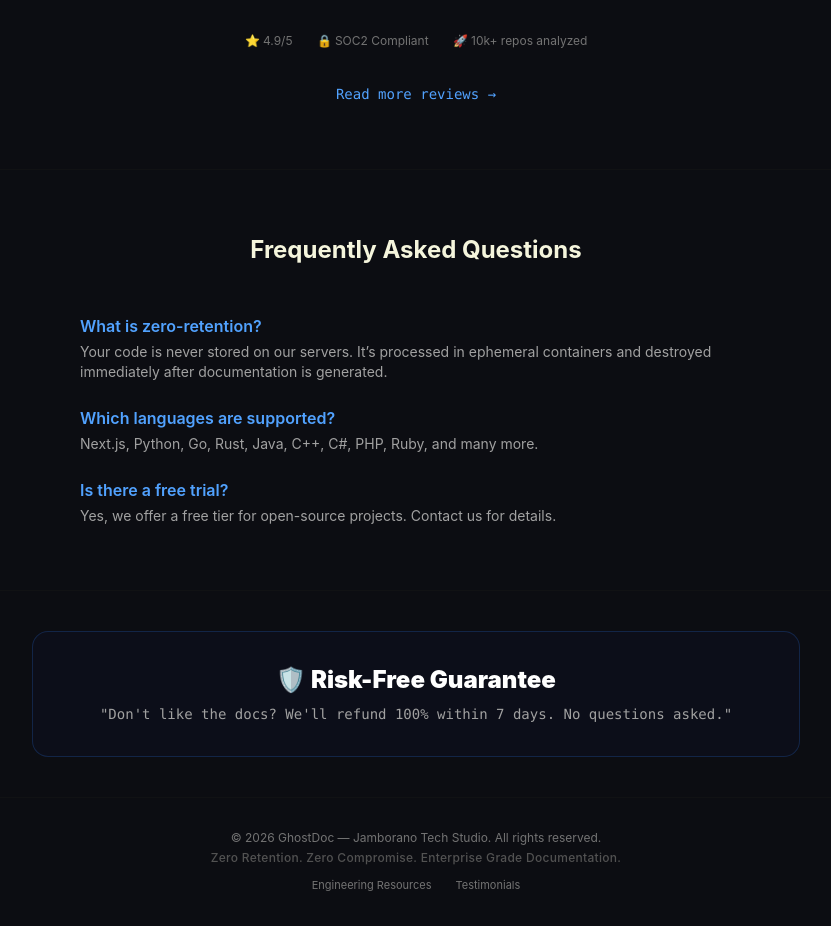
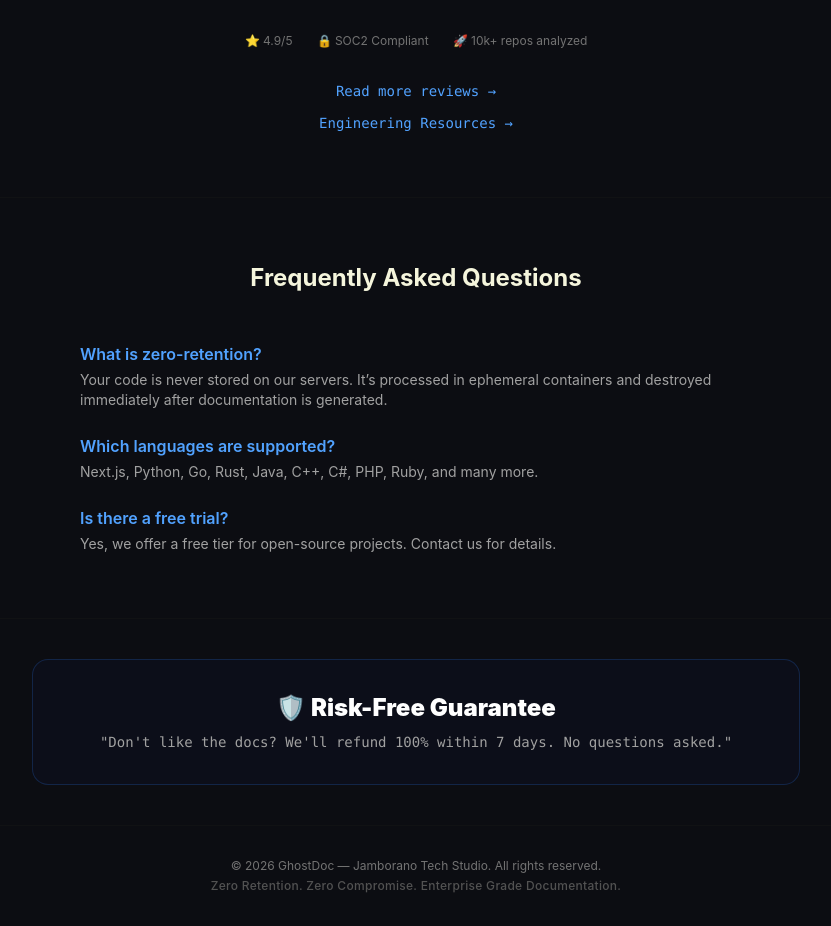
Before and after one commit to jamborano/ghostdoc-app, a Next.js app: page / in a window 1280 px wide. Shown: the part 2447-3373 px from the top of the page, without its empty margins (224-1055 px from the left). Built offline with nearby package versions, Linux system fonts and the light colour scheme.

Commit message:
style: move Resources link to testimonial section, clean footer

```diff
--- a/app/page.tsx
+++ b/app/page.tsx
@@ -11,7 +11,7 @@ export default function Home() {
         <div className="h-[600px] w-[900px] bg-blue-700/10 rounded-full blur-[200px] opacity-70"></div>
       </div>
 
-      {/* HEADER — tanpa Resources */}
+      {/* HEADER — tanpa Resources, tanpa Testimonials */}
       <header className="fixed top-0 w-full p-6 flex justify-between items-center z-40 bg-[#0c0d12]/80 backdrop-blur-md border-b border-neutral-900/40">
         <Link href="/" className="flex items-center gap-3 cursor-pointer group" aria-label="GhostDoc Home">
           <div className="relative w-8 h-8 transition-transform duration-300 group-hover:scale-110">
@@ -200,7 +200,7 @@ export default function Home() {
         </div>
       </section>
 
-      {/* TESTIMONIAL */}
+      {/* ===== TESTIMONIAL + RESOURCES LINK ===== */}
       <section className="relative z-10 w-full px-6 py-16 border-t border-neutral-900/60">
         <div className="max-w-4xl mx-auto text-center">
           <h2 className="sr-only">Testimonials</h2>
@@ -215,9 +215,13 @@ export default function Home() {
             <span className="flex items-center gap-1">🔒 SOC2 Compliant</span>
             <span className="flex items-center gap-1">🚀 10k+ repos analyzed</span>
           </div>
-          <div className="mt-8">
+          <div className="mt-8 flex flex-col items-center gap-3">
             <Link href="/testimonials" className="text-blue-400 hover:text-blue-300 text-sm font-mono">
               Read more reviews →
+            </Link>
+            {/* ===== RESOURCES DI SINI ===== */}
+            <Link href="/guides" className="text-blue-400 hover:text-blue-300 text-sm font-mono">
+              Engineering Resources →
             </Link>
           </div>
         </div>
@@ -256,21 +260,13 @@ export default function Home() {
         </div>
       </section>
 
-      {/* FOOTER — dengan link Resources */}
+      {/* FOOTER — tanpa Testimonials & Resources */}
       <footer className="relative z-10 w-full border-t border-neutral-900/60 py-8 text-center text-xs text-neutral-500">
         <div className="max-w-4xl mx-auto">
           <p>&copy; {new Date().getFullYear()} GhostDoc — Jamborano Tech Studio. All rights reserved.</p>
           <p className="mt-1 text-neutral-600 font-medium tracking-wide">
             Zero Retention. Zero Compromise. Enterprise Grade Documentation.
           </p>
-          <div className="mt-3 flex justify-center gap-6 text-[11px]">
-            <Link href="/guides" className="hover:text-white transition-colors">
-              Engineering Resources
-            </Link>
-            <Link href="/testimonials" className="hover:text-white transition-colors">
-              Testimonials
-            </Link>
-          </div>
         </div>
       </footer>
     </main>
```
